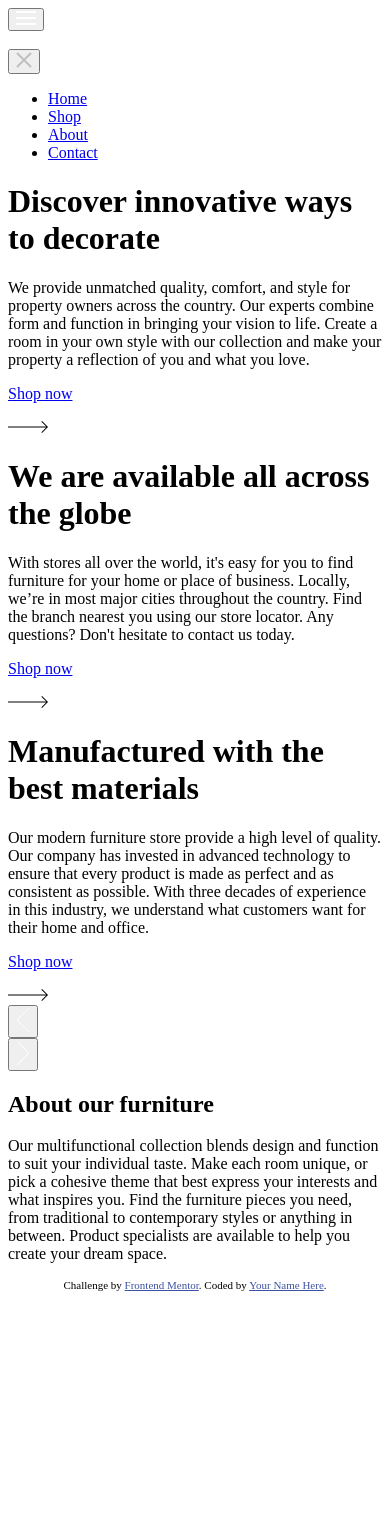
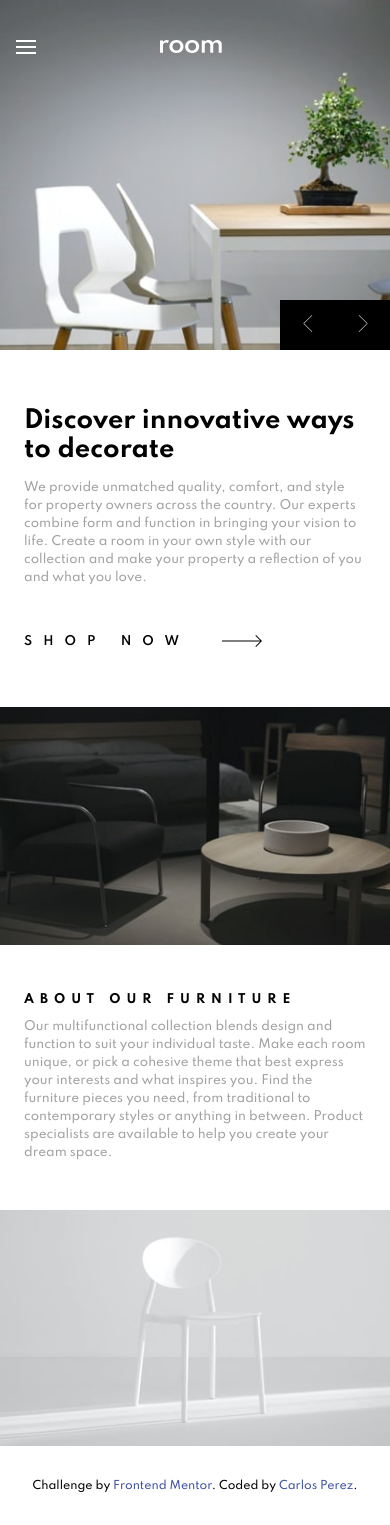
Before and after one commit to Carlos-A-P/room-homepage, a plain HTML site: page index.html in a window 390 px wide. Before the commit the page ends 1299 px from the top, so only its background shows below. Drawn offline with Linux system fonts and the light colour scheme.

Commit message:
Finished most of Mobile layout and started on Desktop Layout
I added grid to a new div wrapper I made to prevent adding grid on body element

```diff
--- /dev/null
+++ b/css/style.css
@@ -0,0 +1,287 @@
+:root {
+	--Dark-Gray: hsl(0, 0%, 63%);
+	--Black: hsl(0, 0%, 0%);
+	--White: hsl(0, 0%, 100%);
+	--Very-Dark-Gray: hsl(0, 0%, 27%);
+}
+
+*,
+*::after,
+*::before {
+	margin: 0;
+	padding: 0;
+	box-sizing: border-box;
+}
+
+body {
+	/* position: relative; */
+	font-family: "Spartan", sans-serif;
+	font-size: 12px;
+	/* background: rgb(255, 255, 255); */
+}
+
+.main-wrapper {
+	background: rgb(255, 255, 255);
+	position: relative;
+	max-width: 500px;
+	margin: 0 auto;
+}
+
+a {
+	text-decoration: none;
+	color: inherit;
+}
+
+button {
+	outline: 0;
+	border: none;
+	background: 0;
+}
+
+h1,
+h2,
+p.shop-now a {
+	color: black;
+}
+
+p {
+	color: var(--Dark-Gray);
+}
+
+/* hamburger header */
+
+header {
+	position: relative;
+}
+
+.mobile-header-wrap {
+	padding: 2.5rem 1rem;
+	display: flex;
+	background-image: url(../images/mobile-image-hero-1.jpg);
+	background-repeat: no-repeat;
+	background-size: 100% auto;
+	background-position: top 0 left 0;
+	height: 350px;
+}
+
+.desktop-header-wrap {
+	display: none;
+}
+
+.hamburger-menu {
+	margin-right: 7.2rem;
+}
+
+.logo {
+	position: absolute;
+	left: 41vw;
+	top: 40px;
+}
+
+.hidden-nav {
+	position: absolute;
+	top: 0;
+	left: 0;
+	background-color: white;
+	height: 100px;
+	display: flex;
+	display: none;
+	z-index: 2;
+}
+
+.black-background {
+	background-color: rgb(0, 0, 0, 0.3);
+	position: absolute;
+	top: 0;
+	width: 100vw;
+	height: 100%;
+	z-index: 1;
+	display: none;
+}
+
+.x-icon {
+	display: flex;
+	align-items: center;
+}
+
+.hidden-nav nav {
+	display: flex;
+	width: 100vw;
+	justify-content: space-around;
+}
+
+.hidden-nav ul {
+	display: flex;
+	align-items: center;
+	list-style: none;
+	gap: 35px;
+}
+
+.hidden-nav a {
+	text-transform: lowercase;
+	font-weight: 700;
+	/* font-size: 13px; */
+}
+
+.nav-arrows.desktop {
+	display: none;
+}
+
+.nav-arrows {
+	position: absolute;
+	bottom: 0;
+	right: 0;
+	display: flex;
+	background-color: black;
+}
+
+.left button,
+.right button {
+	width: 55px;
+	height: 50px;
+}
+
+.nav-arrows img {
+	width: 10px;
+}
+
+/* /hamburger header */
+
+/* slide-content */
+.slide-content {
+	background-color: white;
+	padding: 3.5rem 1.5rem;
+}
+
+h1 {
+	margin-bottom: 15px;
+}
+
+.description {
+	line-height: 18px;
+	margin-bottom: 3rem;
+}
+
+.shop-link {
+	display: flex;
+	gap: 2rem;
+}
+
+.shop-now {
+	text-transform: uppercase;
+	font-weight: 600;
+	letter-spacing: 11px;
+}
+/* /slide-content */
+
+/* about */
+.about {
+	background-color: white;
+	padding: 3rem 1.5rem;
+}
+
+h2 {
+	text-transform: uppercase;
+	font-size: 12px;
+	letter-spacing: 6px;
+	margin-bottom: 11px;
+}
+
+.about p {
+	line-height: 18px;
+}
+
+/* /about */
+
+/* about-images */
+.about-dark,
+.about-light {
+	width: 100%;
+	height: 238px;
+	background-repeat: no-repeat;
+	background-size: 100%;
+}
+.about-dark {
+	background-image: url(../images/image-about-dark.jpg);
+}
+
+.about-light {
+	background-image: url(../images/image-about-light.jpg);
+}
+/* /about-images */
+
+footer {
+	margin: 2rem 0;
+}
+
+.attribution {
+	font-size: 11px;
+	text-align: center;
+}
+.attribution a {
+	color: hsl(228, 45%, 44%);
+}
+
+@media (min-width: 1200px) {
+	/* body {
+		display: grid;
+		grid-template-areas:
+			"desktop-header desktop-header slide slide"
+			"about-dark about about about-light"
+			"footer footer footer footer";
+		grid-template-rows: 540px 1fr;
+		/* width 850px */
+	/* grid-template-columns: 396px 1fr 1fr 396px; */
+	/* }  */
+
+	.main-wrapper {
+		display: grid;
+		height: 100vh;
+		grid-template-areas:
+			"desktop-header desktop-header slide slide"
+			"about-dark about about about-light";
+		grid-template-rows: 546px 0fr;
+		grid-template-columns: 397px 5fr 2fr 397px;
+		max-width: 1440px;
+	}
+
+	.nav-arrows.mobile {
+		display: none;
+	}
+
+	.mobile-header-wrap {
+		display: none;
+	}
+
+	.desktop-header-wrap {
+		grid-area: desktop-header;
+		display: block;
+		background-image: url(../images/desktop-image-hero-1.jpg);
+		background-repeat: no-repeat;
+		background-size: 100% auto;
+		background-position: top 0 left 0;
+		width: 100%;
+	}
+
+	.slideshow-container {
+		grid-area: slide;
+	}
+
+	.about {
+		grid-area: about;
+		background-color: white;
+		padding: 4rem 3.6rem;
+	}
+
+	.about-dark {
+		grid-area: about-dark;
+	}
+
+	.about-light {
+		grid-area: about-light;
+	}
+
+	footer {
+		grid-area: footer;
+	}
+}
--- a/index.html
+++ b/index.html
@@ -3,23 +3,23 @@
 <head>
   <meta charset="UTF-8">
   <meta name="viewport" content="width=device-width, initial-scale=1.0">
-
+  <link rel="stylesheet" href="css/style.css">
   <link rel="icon" type="image/png" sizes="32x32" href="./images/favicon-32x32.png">
-
+  <link rel="preconnect" href="https://fonts.googleapis.com">
+  <link rel="preconnect" href="https://fonts.gstatic.com" crossorigin>
+  <link href="https://fonts.googleapis.com/css2?family=Spartan:wght@500;600;700&display=swap" rel="stylesheet">
   <title>CPWD | Room homepage</title>
-  <style>
-    .attribution { font-size: 11px; text-align: center; }
-    .attribution a { color: hsl(228, 45%, 44%); }
-  </style>
 </head>
 <body>
+  <main class="main-wrapper">
     <header>
-    <div class="hamberger-menu">
+      <div class="mobile-header-wrap">
+        <div class="hamburger-menu">
           <button><img src="images/icon-hamburger.svg" alt="hamburger icon"></button>
         </div>
         <div class="logo"><img src="images/logo.svg" alt="logo"></div>
         <!-- hidden nav -->
-    <div class="hidden-nav">
+        <div class="hidden-nav" >
           <nav>
             <div class="x-icon">
               <button><img src="images/icon-close.svg" alt="close icon"></button>
@@ -32,16 +32,48 @@
             </ul>
           </nav>
         </div>
+      </div>
+      <div class="nav-arrows mobile">
+        <div class="left">
+          <button><img src="images/icon-angle-left.svg" alt="left arrow"></button>
+        </div>
+        <div class="right">
+          <button><img src="images/icon-angle-right.svg" alt="right arrow"></button>
+        </div>
+      </div>
     </header>
+      <div class="desktop-header-wrap">
+        <div class="desktop-nav">
+          <div class="logo"><img src="images/logo.svg" alt="logo"></div>
+          <nav>
+            <ul>
+              <li><a href="#">Home</a></li>
+              <li><a href="#">Shop</a></li>
+              <li><a href="#">About</a></li>
+              <li><a href="#">Contact</a></li>
+            </ul>
+          </nav>
+        </div>
+      </div>
+      <div class="nav-arrows desktop">
+        <div class="left">
+          <button><img src="images/icon-angle-left.svg" alt="left arrow"></button>
+        </div>
+        <div class="right">
+          <button><img src="images/icon-angle-right.svg" alt="right arrow"></button>
+        </div>
+      </div>
 
-  <main>
+
+
+
     <div class="slideshow-container">
       <!-- slide-1 -->
       <div class="slide fade">
         <div class="image-1"></div>
         <div class="slide-content">
           <h1 class="header-1">Discover innovative ways to decorate</h1>
-        <p class="description-1">We provide unmatched quality, comfort, and style for property owners across the country.
+          <p class="description-1 description">We provide unmatched quality, comfort, and style for property owners across the country.
             Our experts combine form and function in bringing your vision to life. Create a room in your
             own style with our collection and make your property a reflection of you and what you love.</p>
           <div class="shop-link">
@@ -54,11 +86,11 @@
       </div>
       <!-- /slide-1 -->
       <!-- slide-2 -->
-    <div class="slide fade">
+      <div class="slide fade" style="display: none;">
         <div class="image-2"></div>
         <div class="slide-content">
           <h1 class="header-2">We are available all across the globe</h1>
-        <p class="description-2">With stores all over the world, it's easy for you to find furniture for your home or place of business.
+          <p class="description-2 description">With stores all over the world, it's easy for you to find furniture for your home or place of business.
             Locally, we’re in most major cities throughout the country. Find the branch nearest you using our
             store locator. Any questions? Don't hesitate to contact us today.</p>
           <div class="shop-link">
@@ -71,11 +103,11 @@
       </div>
       <!-- /slide-2 -->
       <!-- slide-3 -->
-    <div class="slide fade">
+      <div class="slide fade" style="display: none;">
         <div class="image-3"></div>
         <div class="slide-content">
           <h1 class="header-3">Manufactured with the best materials</h1>
-        <p class="description-3">Our modern furniture store provide a high level of quality. Our company has invested in advanced technology
+          <p class="description-3 description">Our modern furniture store provide a high level of quality. Our company has invested in advanced technology
             to ensure that every product is made as perfect and as consistent as possible. With three decades of
             experience in this industry, we understand what customers want for their home and office.</p>
           <div class="shop-link">
@@ -87,16 +119,8 @@
         </div>
       </div>
       <!-- /slide-3 -->
+    </div>
 
-    <div class="nav-arrows">
-      <div class="left">
-        <button><img src="images/icon-angle-left.svg" alt="left arrow"></button>
-      </div>
-      <div class="right">
-        <button><img src="images/icon-angle-right.svg" alt="right arrow"></button>
-      </div>
-    </div>
-  </div>
     <div class="about-dark"></div>
     <div class="about">
       <h2>About our furniture</h2>
@@ -107,11 +131,13 @@
     </div>
     <div class="about-light"></div>
   </main>
+  <div class="black-background"></div>
+
 
   <footer>
     <div class="attribution">
       Challenge by <a href="https://www.frontendmentor.io?ref=challenge" target="_blank">Frontend Mentor</a>.
-      Coded by <a href="#">Your Name Here</a>.
+      Coded by <a href="#">Carlos Perez</a>.
     </div>
   </footer>
 </body>
```
Lines whose indentation alone changed are shown as unchanged.
